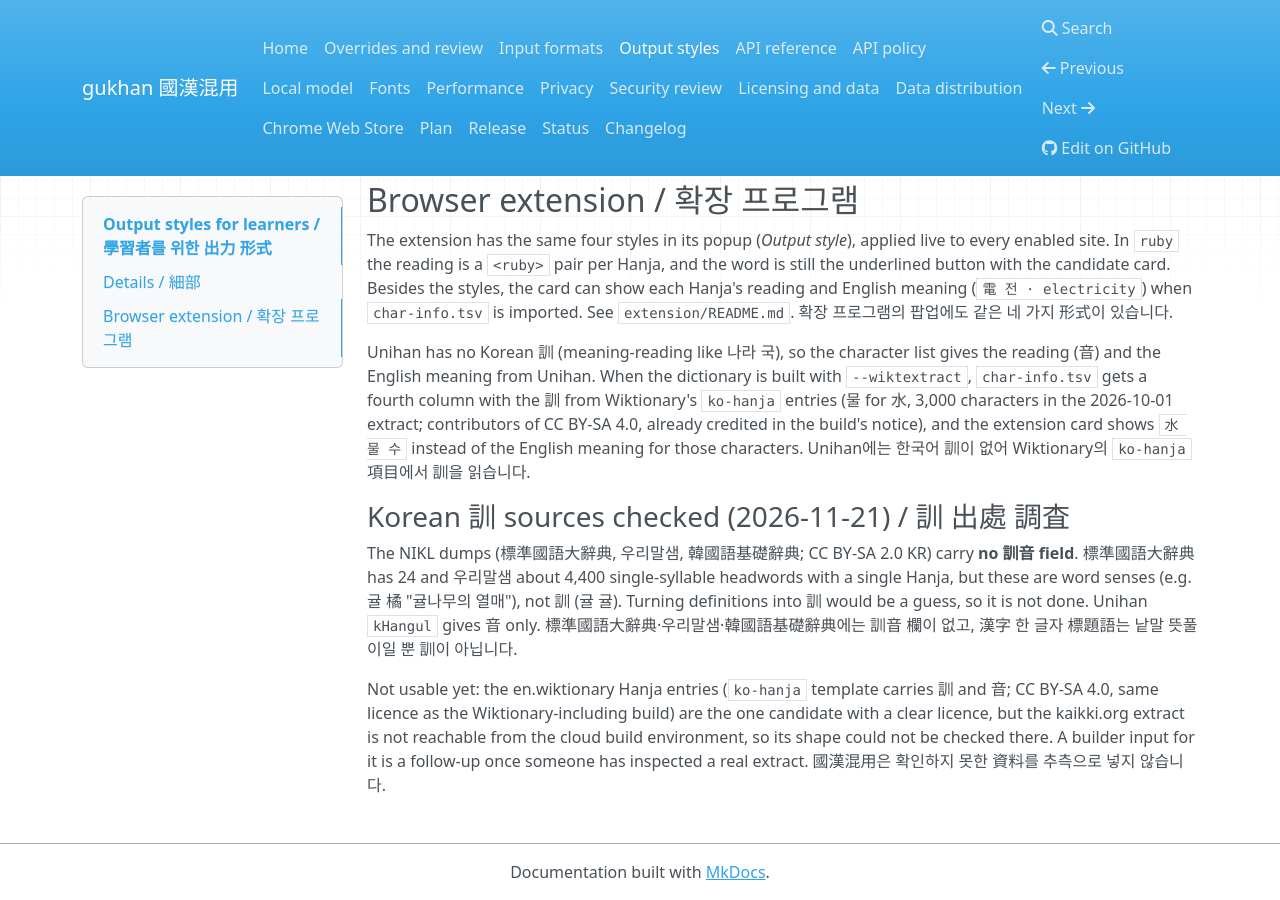
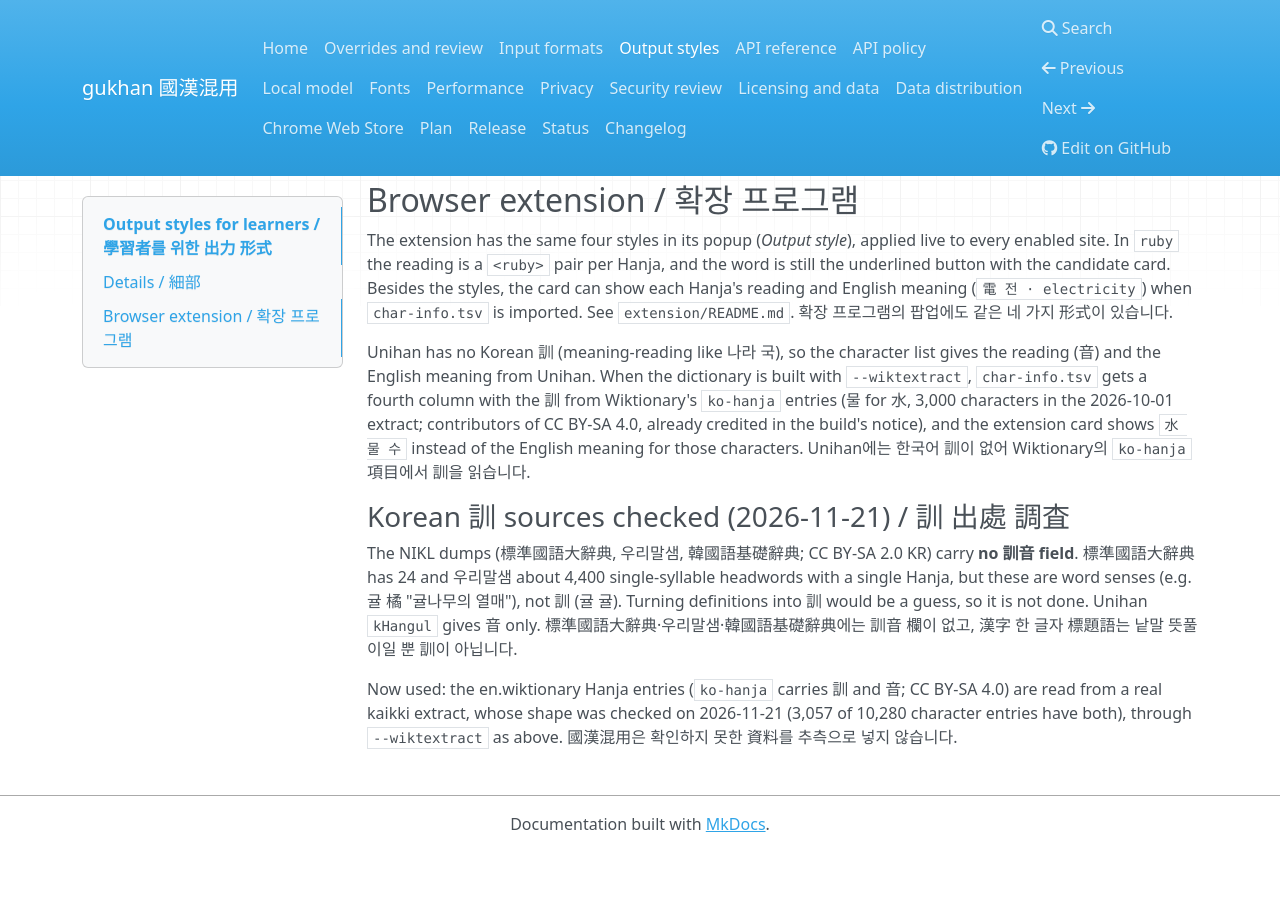
Before and after one commit to peepeetee/gukhan, an MkDocs documentation site: the page built from docs/styles.md, in a window 1280 px wide and 900 px high, scrolled down 1213 px. Built offline with MkDocs 1.6.1, drawn with Linux system fonts in a browser that asks for light colours; nearby versions of some CDN libraries; after the commit the page ends 2065 px from its top, so only the background shows below that.

Commit message:
docs: the ko-hanja 訓 source is now used, not a follow-up
Co-Authored-By: Claude Sonnet 5.5 <noreply@anthropic.com>

```diff
--- a/docs/styles.md
+++ b/docs/styles.md
@@ -64,7 +64,4 @@ The NIKL dumps (標準國語大辭典, 우리말샘, 韓國語基礎辭典; CC B
 not 訓 (귤 귤). Turning definitions into 訓 would be a guess, so it is not done. Unihan `kHangul` gives 音 only.
 標準國語大辭典·우리말샘·韓國語基礎辭典에는 訓音 欄이 없고, 漢字 한 글자 標題語는 낱말 뜻풀이일 뿐 訓이 아닙니다.
 
-Not usable yet: the en.wiktionary Hanja entries (`ko-hanja` template carries 訓 and 音; CC BY-SA 4.0, same licence as the
-Wiktionary-including build) are the one candidate with a clear licence, but the kaikki.org extract is not reachable from the
-cloud build environment, so its shape could not be checked there. A builder input for it is a follow-up once someone has
-inspected a real extract. 國漢混用은 확인하지 못한 資料를 추측으로 넣지 않습니다.
+Now used: the en.wiktionary Hanja entries (`ko-hanja` carries 訓 and 音; CC BY-SA 4.0) are read from a real kaikki extract, whose shape was checked on 2026-11-21 (3,057 of 10,280 character entries have both), through `--wiktextract` as above. 國漢混用은 확인하지 못한 資料를 추측으로 넣지 않습니다.
```
